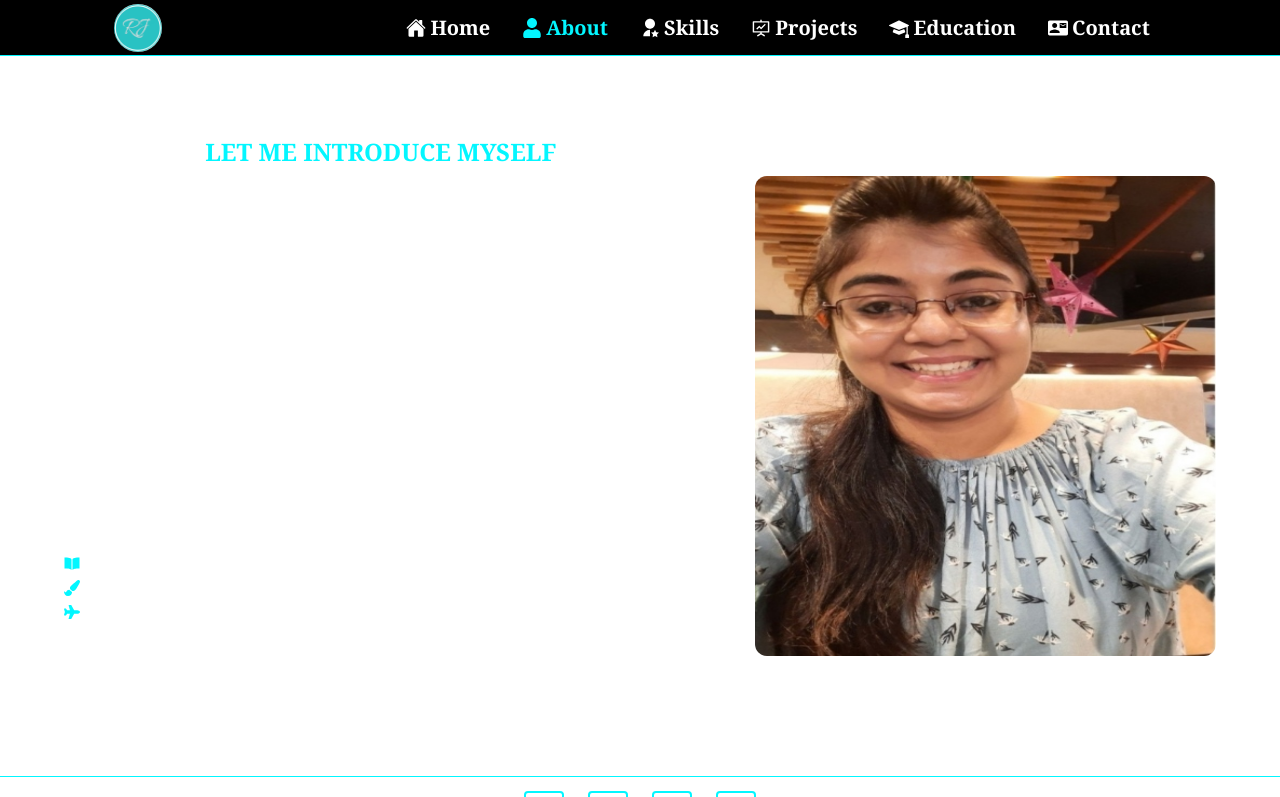
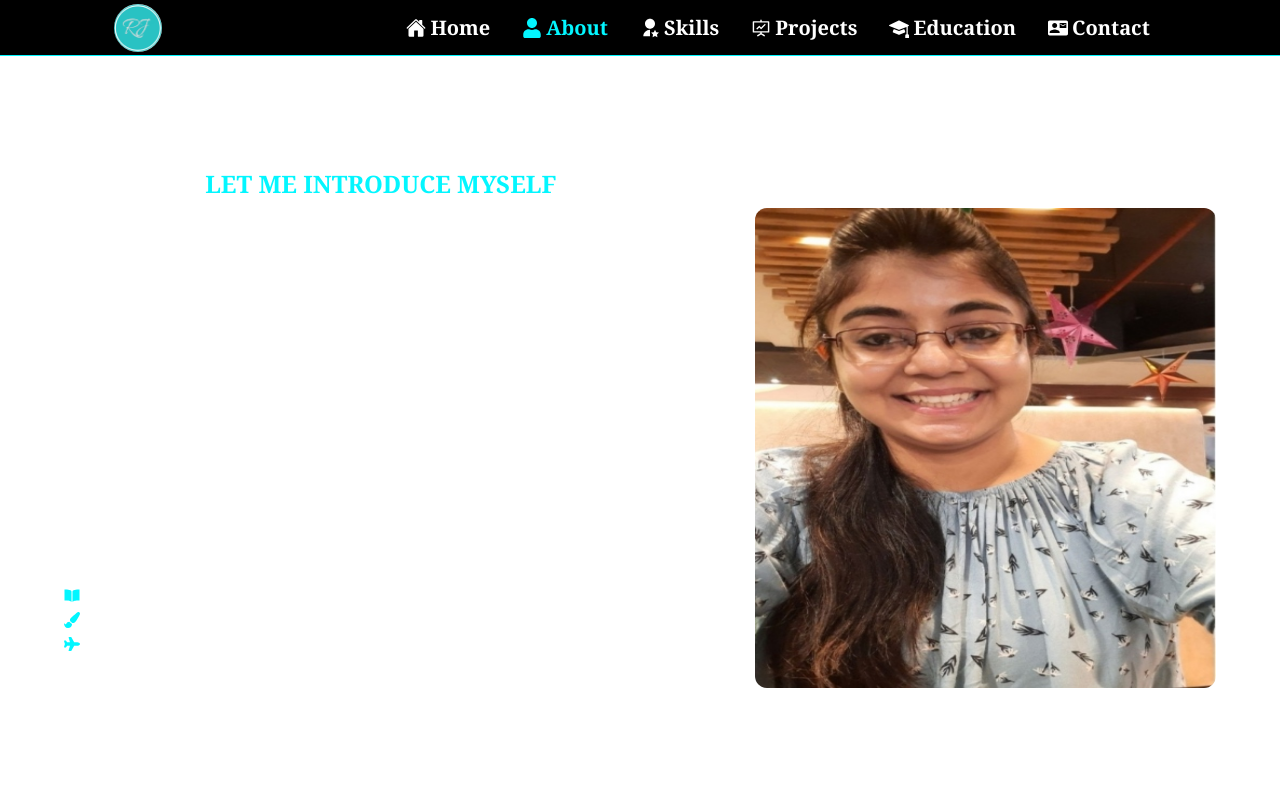
Before and after one commit to RidhikaJoshi/New_Portfolio, a React app: page /about in a window 1280 px wide. Shown: the top 797 px of the page. Built offline with nearby package versions, Linux system fonts and the light colour scheme; the HTML template or start-up script is replaced by a standard one.

Commit message:
Add @emotion/react and react-awesome-reveal dependencies, update About and Project components

```diff
--- a/package.json
+++ b/package.json
@@ -10,7 +10,9 @@
     "preview": "vite preview"
   },
   "dependencies": {
+    "@emotion/react": "^11.11.3",
     "react": "^18.2.0",
+    "react-awesome-reveal": "^4.2.7",
     "react-dom": "^18.2.0",
     "react-icons": "^5.0.1",
     "react-parallax-tilt": "^1.7.197",
--- a/src/Components/About.jsx
+++ b/src/Components/About.jsx
@@ -6,7 +6,7 @@ import { FaPlane } from "react-icons/fa";
 
 function About() {
   return (
-    <div className='min-h-[90vh] w-full text-white flex items-center justify-center font-serif'>
+    <div className='min-h-[90vh] w-full text-white flex items-center justify-center font-serif mt-8 mb-8 '>
 
       <div className='md:w-[90%] w-[95%] min-h-[25rem] flex md:flex-row items-center justify-between flex-col m-2 gap-2'>
           {/* This div is for the text part */}
--- a/src/Components/Project.jsx
+++ b/src/Components/Project.jsx
@@ -8,15 +8,16 @@ import { IoLogoJavascript } from "react-icons/io5";
 import { SiTailwindcss } from "react-icons/si";
 import project from '../assets/projects.gif'
 import Tilt from 'react-parallax-tilt';
+import { Fade } from "react-awesome-reveal";
 
 function Project() {
   return (
     <div className='min-h-[90vh] w-full bg-black  text-white flex flex-col items-center justify-center font-serif gap-10'>
       <div className='md:w-[90%] w-[90%] min-h-[25rem] mt-10 flex md:flex-row flex-col-reverse items-center justify-evenly gap-6'>
-        <Tilt className='h-96 md:w-[40%] w-full'><img src="https://user-images.githubusercontent.com/74038190/212750672-2f3f2b50-c84f-4ed8-a60a-849ae69ff9df.gif"/></Tilt>
+       <Tilt className=' md:w-[40%] w-full'><Fade direction='left' triggerOnce><img className='rounded-xl'src="https://user-images.githubusercontent.com/74038190/212750672-2f3f2b50-c84f-4ed8-a60a-849ae69ff9df.gif"/></Fade></Tilt>
         <div className=' md:w-[40%] w-full flex flex-col gap-4'>
           <h1 className='md:text-4xl font-bold mt-8 text-2xl text-center text-[#03F6FF]' >My Recent Projects</h1>
-          <p className='text-center'>I engage in diverse projects encompassing a wide array of technologies, showcasing my proficiency as a full-stack developer. </p>
+         <p className='text-center'>I engage in diverse projects encompassing a wide array of technologies, showcasing my proficiency as a full-stack developer. </p>
         </div>
 
       </div>
```
Also changed, not shown: 1 other file (tests, documents, lock files or other folders).
